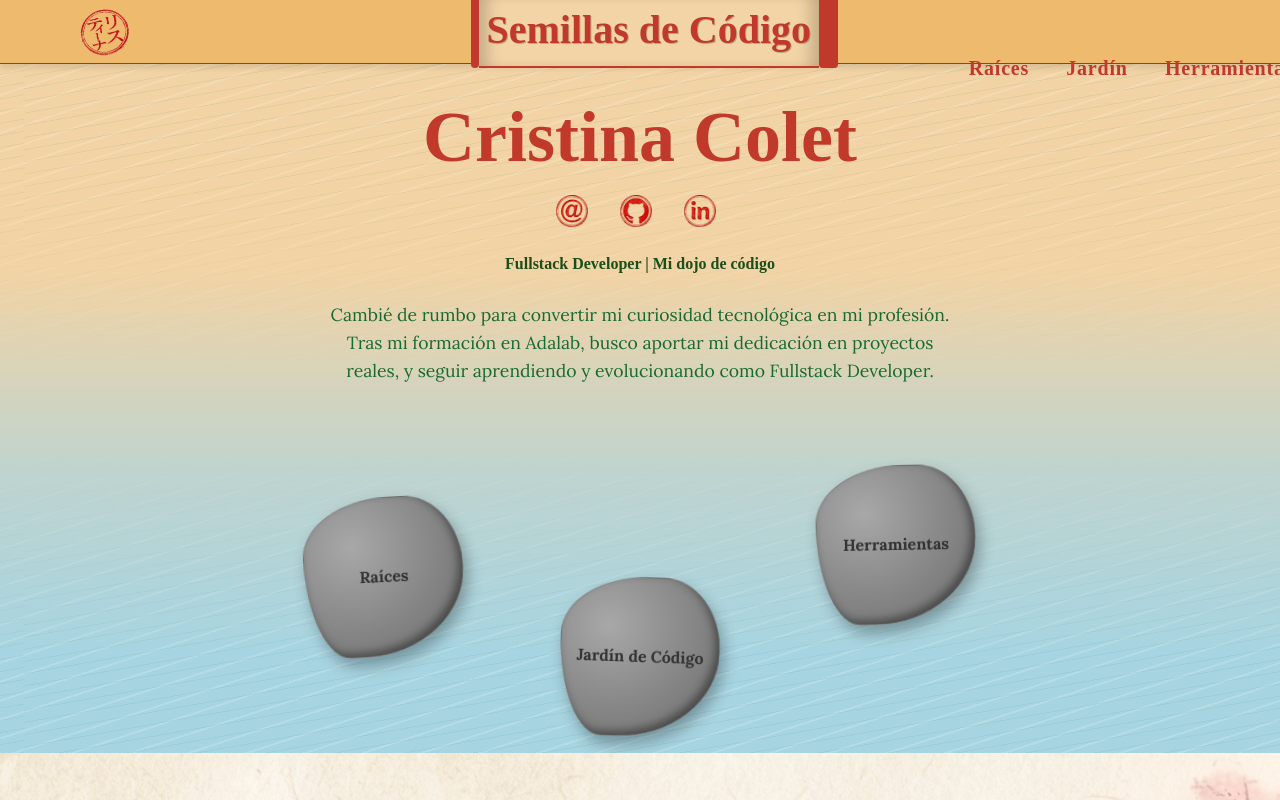
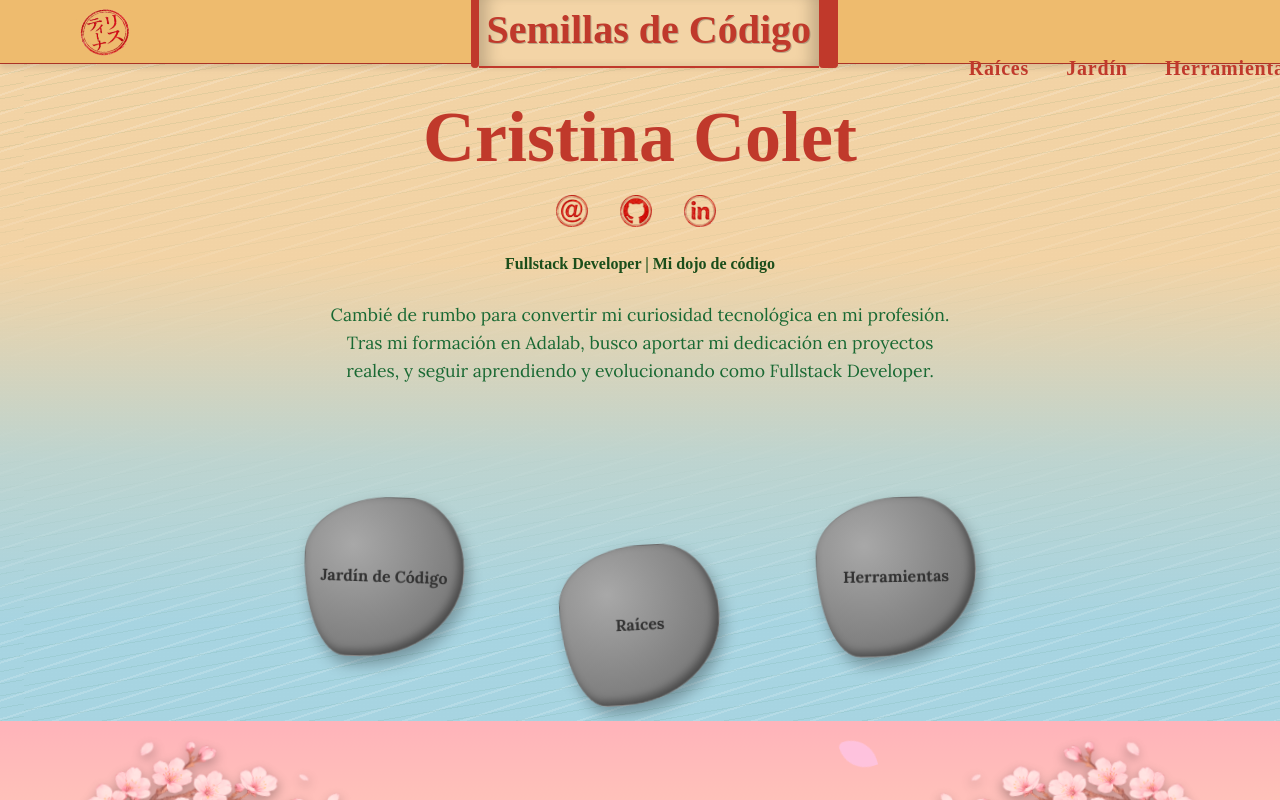
Before and after one commit to Colet-Cristina/portfolio-CristinaColet, a React (Vite) app: page / in a window 1280 px wide. Shown: the top 800 px of the page. Built offline with nearby package versions, Linux system fonts and the light colour scheme; a web font is replaced by a local one.

Commit message:
style: improve button aesthetics and layout

```diff
--- a/src/App.jsx
+++ b/src/App.jsx
@@ -31,14 +31,14 @@ function App() {
           <Hero />
         </section>
 
+        {/* Sección Jardín de Código: Listado de proyectos dinámicos*/}
+        <section id="garden-code" className="section-garden">
+          <GardenCode />
+        </section>
+
         {/* Sección Raíces: Información biográfica  */}
         <section id="roots" className="section-roots">
           <Roots />
-        </section>
-
-        {/* Sección Jardín de Código: Listado de proyectos dinámicos*/}
-        <section id="garden-code" className="section-garden">
-          <GardenCode />
         </section>
 
         {/* Sección Herramientas: Stack tecnológico */}
--- a/src/pages/Hero.jsx
+++ b/src/pages/Hero.jsx
@@ -59,7 +59,18 @@ function Hero() {
         {/* Navegación principal: Enlaces internos */}
         <nav className="hero__nav">
           <ul className="hero__list">
-            {/* --- PIEDRA 1: RAÍCES --- */}
+            {/* --- PIEDRA 1: JARDÍN --- */}
+            <li className="hero__item">
+              <a
+                href="#garden-code"
+                className="hero__link hero__link--garden"
+                aria-label="Mis proyectos: jardín de código"
+              >
+                Jardín de Código
+              </a>
+            </li>
+
+            {/* --- PIEDRA 2: RAÍCES --- */}
             <li className="hero__item">
               <a
                 href="#roots"
@@ -70,16 +81,7 @@ function Hero() {
               </a>
             </li>
 
-            <li className="hero__item">
-              <a
-                href="#garden-code"
-                className="hero__link hero__link--garden"
-                aria-label="Mis proyectos: jardín de código"
-              >
-                Jardín de Código
-              </a>
-            </li>
-
+            {/* --- PIEDRA 3: HERRAMIENTAS --- */}
             <li className="hero__item">
               <a
                 href="#tools"
--- a/src/styles/pages/_hero.scss
+++ b/src/styles/pages/_hero.scss
@@ -106,7 +106,7 @@
   }
 
   &__content {
-    margin-bottom: 5rem;
+    margin-bottom: 2rem;
     opacity: 0;
     animation: fadeIn 0.8s ease-out forwards;
     animation-delay: 0.2s;
@@ -185,7 +185,7 @@
     list-style: none;
     justify-content: center;
     align-items: flex-start;
-    gap: 0.3rem;
+    gap: 1rem;
     flex-wrap: nowrap;
   }
 
@@ -196,8 +196,7 @@
     text-decoration: none;
     font-weight: bold;
     padding: 0.5rem;
-    width: 6.5rem;
-    height: 6.5rem;
+
     font-family: $font-body;
 
     // Estética
@@ -211,22 +210,26 @@
 
     animation: fadeInStone 1s ease-in-out both;
 
+    &--garden {
+      width: 7.5rem;
+      height: 4.5rem;
+      animation-delay: 1.4s;
+
+      rotate: 2deg;
+    }
+
     &--roots {
       animation-delay: 1.3s;
       rotate: -3deg;
-    }
-
-    &--garden {
-      animation-delay: 1.4s;
-      margin-top: 5rem;
-      rotate: 2deg;
+      width: 5rem;
+      height: 4rem;
+      margin-top: 3rem;
     }
 
     &--tools {
-      width: 8rem;
-      height: 7rem;
+      width: 7.5rem;
+      height: 4.5rem;
       animation-delay: 1.5s;
-      margin-top: -2rem;
       rotate: -1deg;
     }
 
```
